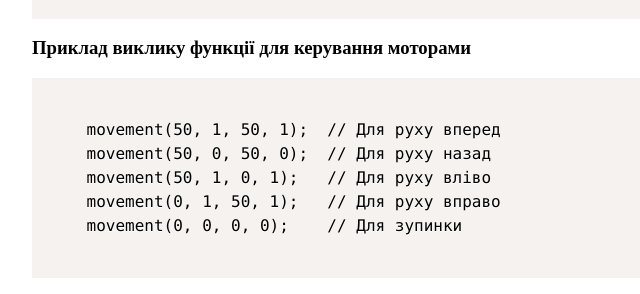
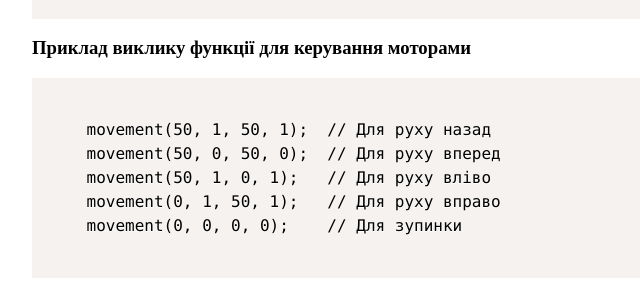
Before and after one commit to Dmitry-Krtadze/-------------2-, a plain HTML site: page index.html in a window 1280 px wide. Shown: the part 2560-2854 px from the top of the page, 158-798 px from the left. Drawn offline with nearby package versions, Linux system fonts and the light colour scheme.

Commit message:
Changes to be committed: 	modified:   index.html

```diff
--- a/index.html
+++ b/index.html
@@ -83,8 +83,8 @@
 
     <h3>Приклад виклику функції для керування моторами</h3>
     <pre><code class="language-arduino">
-    movement(50, 1, 50, 1);  // Для руху вперед
-    movement(50, 0, 50, 0);  // Для руху назад
+    movement(50, 1, 50, 1);  // Для руху назад
+    movement(50, 0, 50, 0);  // Для руху вперед
     movement(50, 1, 0, 1);   // Для руху вліво
     movement(0, 1, 50, 1);   // Для руху вправо
     movement(0, 0, 0, 0);    // Для зупинки
```
